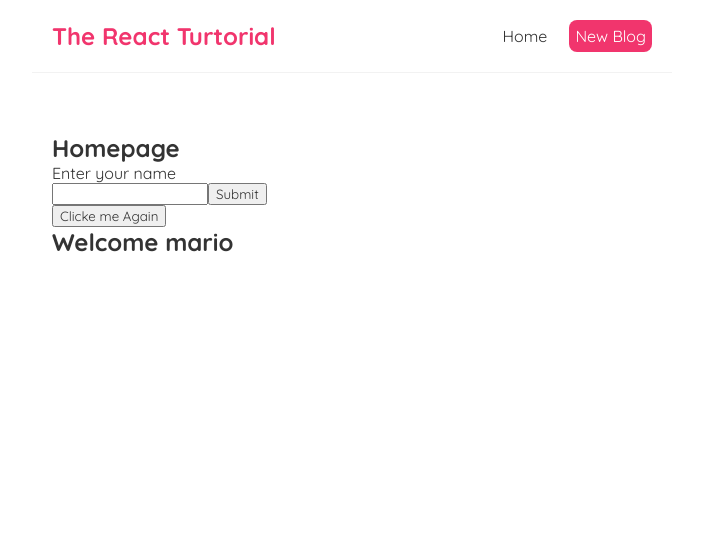
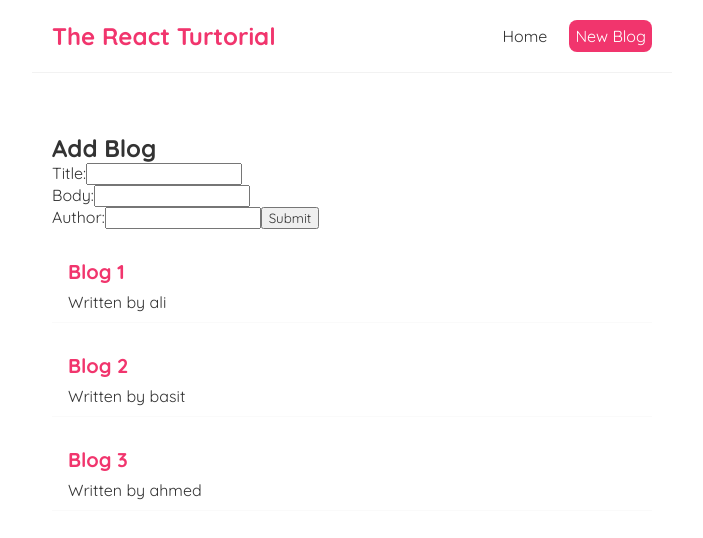
Before and after one commit to Abdulbasit182000/Forntend-2, a React (Create React App) app in the folder firstapp/: page / in a window 1280 px wide. Shown: the top 538 px of the page, without its empty margins (288-991 px from the left). Built offline with nearby package versions, Linux system fonts and the light colour scheme.

Commit message:
Outputting Lists using useState hook

```diff
--- a/firstapp/src/Cpmponents/App.js
+++ b/firstapp/src/Cpmponents/App.js
@@ -1,12 +1,14 @@
 import Navbar from './Navbar';
 import Home from './home';
+import Newhome from './newhome';
 
 function App() {
   return (
     <div className="App">
       <Navbar />
       <div className="content">
-      <Home />
+      {/* <Home /> */}
+      <Newhome/>
       </div>
     </div>
   );
--- /dev/null
+++ b/firstapp/src/Cpmponents/newhome.js
@@ -0,0 +1,50 @@
+import React, { useState } from "react";
+
+const Newhome = () => {
+    const [blogs, setBlogs] = useState([
+        { title: 'Blog 1', body: 'Blog 1 body', author: 'ali', id: 1 },
+        { title: 'Blog 2', body: 'Blog 2 body', author: 'basit', id: 2 },
+        { title: 'Blog 3', body: 'Blog 3 body', author: 'ahmed', id: 3 }
+    ]);
+
+    const handleClick = () => {
+        let title = document.getElementById('title').value;
+        let body = document.getElementById('body').value;
+        let text = document.getElementById('author').value;
+        let len = blogs.length;
+        let lastIndexId = blogs[len - 1].id;
+
+        setBlogs([
+            ...blogs,
+            { title: title, body: body, author: text, id: lastIndexId + 1 }
+        ]);
+    }
+
+    return (
+        <div className="newhome">
+            <h2>Add Blog</h2>
+            <div>
+                <label>
+                    Title:
+                    <input type="text" name="Title" id="title" />
+                    <div></div>
+                    Body:
+                    <input type="text" name="body" id="body" />
+                    <div></div>
+                    Author:
+                    <input type="text" name='author' id="author" />
+                </label>
+                <button onClick={handleClick}>Submit</button>
+            </div>
+            <div></div>
+            {blogs.map((blog) => (
+                <div className="blog-preview" key={blog.id}>
+                    <h2>{blog.title}</h2>
+                    <p>Written by {blog.author}</p>
+                </div>
+            ))}
+        </div>
+    );
+}
+
+export default Newhome;
--- a/firstapp/src/index.css
+++ b/firstapp/src/index.css
@@ -31,3 +31,16 @@
   margin: 40px auto;
   padding: 20px;
 }
+.blog-preview {
+  padding: 10px 16px;
+  margin: 20px 0;
+  border-bottom: 1px solid #fafafa;
+}
+.blog-preview:hover{
+  box-shadow: 1px 3px rgba(0, 0, 0, 0.1);
+}
+.blog-preview h2 {
+  font-size: 20px;
+  color: #f1356d;
+  margin-bottom: 8px;
+}
```
